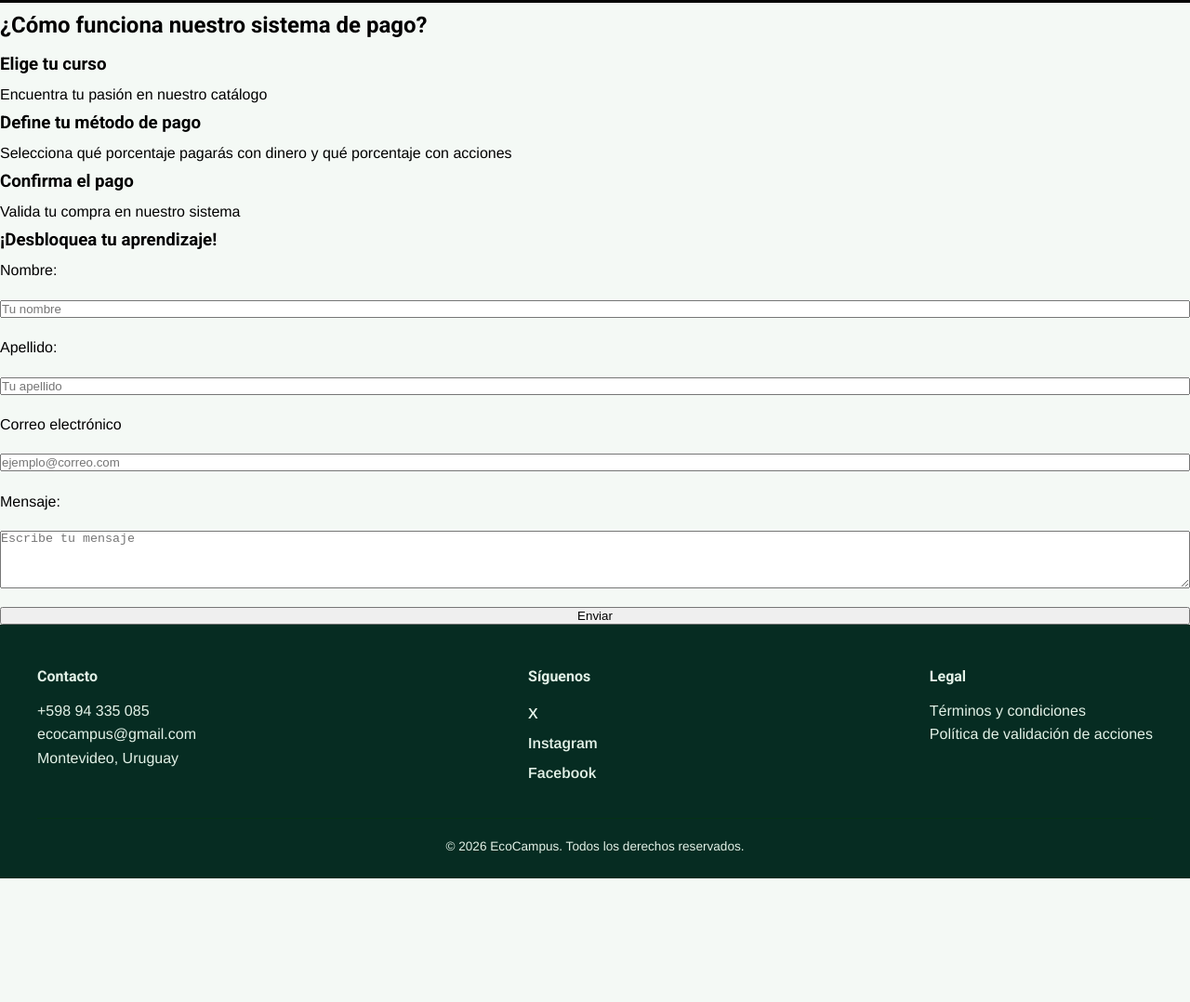
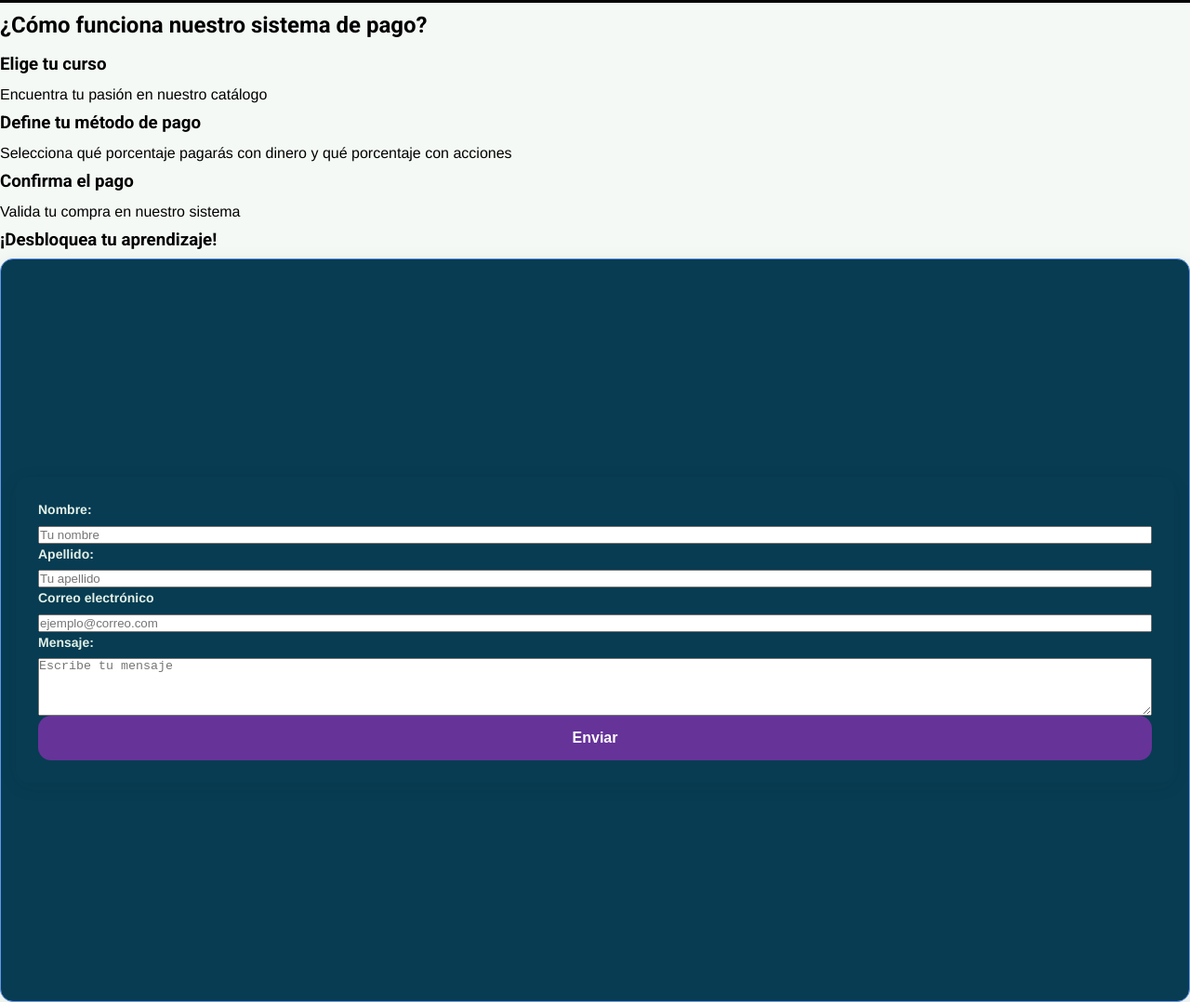
Before and after one commit to FrancoEscaron/ecocampus-project, a plain HTML site: page index.html in a window 1280 px wide. Shown: the part 932-2010 px from the top of the page at 93% size. Before the commit the page ends 1877 px from the top, so only its background shows below. Drawn offline with nearby package versions, Linux system fonts and the light colour scheme; grey boxes are pictures that could not be loaded.

Commit message:
Update: new styles for home page were added

```diff
--- a/css/styles.css
+++ b/css/styles.css
@@ -14,6 +14,10 @@
     --color-button: #10B981;
     --color-button-txt: #FFFFFF;
     --color-btn-primary: #0A4D68;
+
+    /* Color Hover */
+    --color-hover-primary: #083C52;
+    --color-hover-secondary: #059669;
 
     /* Colores Textos */
     --color-name: #062C22;
@@ -32,7 +36,7 @@
     --color-text-course: #4B5563;
 
     /* Color Validación */
-    --color-twentythree: #FFFFFF; /* Cambiar nombre variable por fondo de card validate */
+    --color-bgc-validate: #FFFFFF; /* Cambiar nombre variable por fondo de card validate */
     --color-title-vld: #062C22;
     --color-vld-desc: #0A4D68;
     --color-vld-card-name: #062C22;
@@ -115,7 +119,7 @@ h4 {
 }
 
 .button-primary:hover {
-    background-color: #083C52;
+    background-color: var(--color-hover-primary);
     transform: translateY(-2px);
     box-shadow: 0 12px 28px rgba(10, 77, 104, 0.45);
 }
@@ -131,7 +135,7 @@ h4 {
 }
 
 .button-secondary:hover {
-    background-color: #059669; /* Cambiar este color por variable y el otro hover del btn primary tambien */
+    background-color: var(--color-hover-secondary);
     transform: translateY(-2px);
     box-shadow: 0 12px 28px rgba(16, 185, 129, 0.45);
 }
@@ -419,7 +423,7 @@ h4 {
     box-shadow: var(--shadow);
     overflow: hidden;
     transition: transform var(--transition), box-shadow var(--transition);
-    background-color: var(--color-twentythree);
+    background-color: var(--color-bgc-validate);
 }
 
 .validate-card:hover {
@@ -472,10 +476,55 @@ h4 {
         color: var(--color-vld-card-desc);
 }
 
-#full-form {
+.form-container {
+    display: flex;
+    justify-content: center;
+    align-items: center;
+    min-height: 100vh;
+    padding: 16px;
+    border: 1px solid cornflowerblue;
+    border-radius: var(--radio);
+    box-shadow: var(--shadow);
+    background-color: #083C52;
+    font-family: var(--font-text);
+
+}
+.form {
     display: flex;
     flex-direction: column;
-    gap: 1.2rem;
+    width: 100%;
+    padding: 24px;
+    border-radius: var(--radio);
+    box-shadow: var(--shadow);
+    color: #E2F1E7;
+}
+
+.form label {
+    margin-bottom: 6px;
+    font-size: 0.875rem;
+    font-weight: 700;
+}
+
+.form button {
+    display: inline-flex;
+    justify-content: center;
+    align-items: center;
+    gap: 8px;
+    width: 100%;
+    min-height: 48px;
+    padding: 14px;
+    background-color: rebeccapurple;
+    color: #FFFFFF;
+    border: none;
+    border-radius: var(--radio);
+    font-size: 1rem;
+    font-weight: 600;
+    cursor: pointer;
+    transition: var(--transition);
+}
+
+form button:hover {
+    background-color: #059669;
 }
 
 .site-footer {
```
